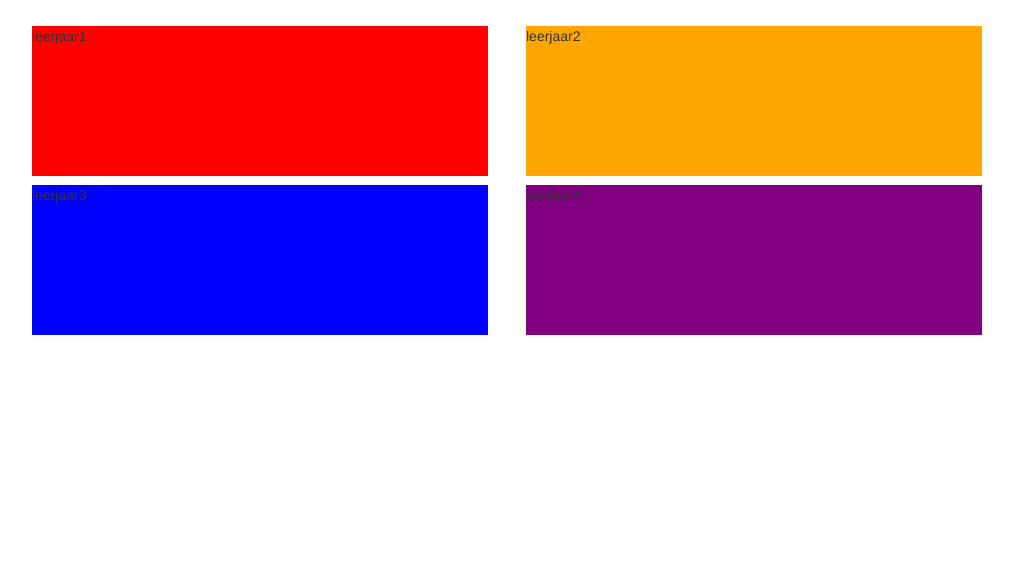
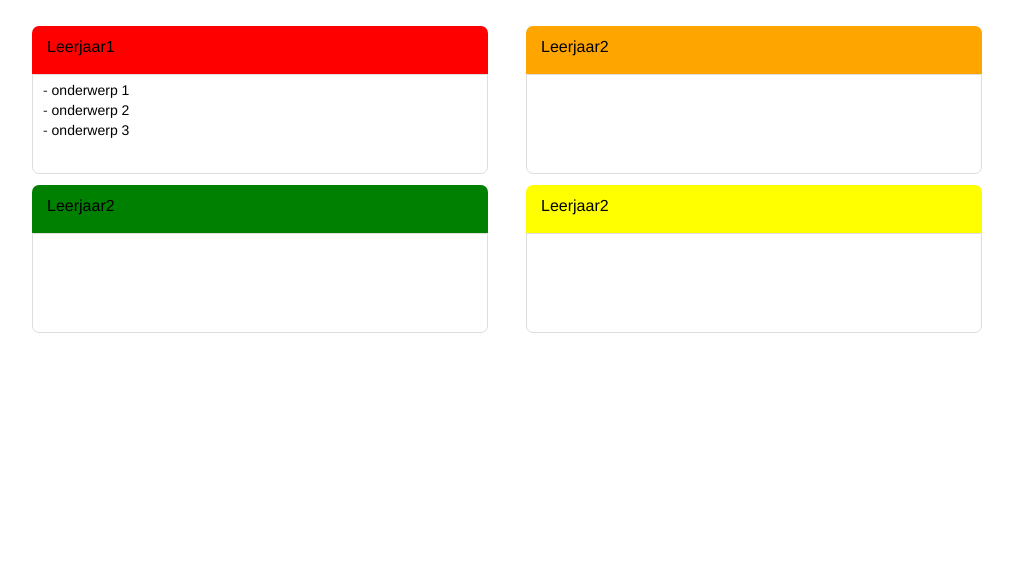
Before and after one commit to jkaan/Prince2-App, a PHP site: page / in a window 1280 px wide. Shown: the part 123-698 px from the top of the page, without its empty margins (133-1146 px from the left). Run offline with PHP 8.4, Linux system fonts and the light colour scheme; some libraries are stand-ins or nearby versions.

Commit message:
Ronde hoeken in content.

```diff
--- a/css/style.css
+++ b/css/style.css
@@ -23,20 +23,17 @@
 #content .leerjaar1{
 	float:left;
 	width: 48%;
-	background-color: red;
 	height: 150px;
 }
 #content .leerjaar2{
 	float:right;
 	width:48%;
-	background-color: orange;
 	height: 150px;
 }
 #content .leerjaar3{
 	margin-top: 1%;
 	float:left;
 	width:48%;
-	background-color: blue;
 	height: 150px;
 }
 
@@ -44,8 +41,50 @@
 	margin-top: 1%;
 	float:right;
 	width:48%;
-	background-color: purple;
 	height: 150px;
+}
+#content .header{
+	font-size: 16px;
+	color: #000;
+	padding: 5px;
+	background-color: red;
+	border-top-right-radius: 7px;
+	border-top-left-radius: 7px;
+}
+#content .red{
+	background-color: red;
+}
+#content .orange{
+	background-color: orange;
+}
+#content .green{
+	background-color: green;
+}
+#content .yellow{
+	background-color: yellow;
+}
+#content .header p{
+	margin-left: 10px;
+	margin-top: 5px;
+}
+#content .content{
+	background-color: #fff;
+	height: 100px;
+	border: 1px solid #ddd;
+	border-bottom-right-radius: 7px;
+	border-bottom-left-radius: 7px;
+}
+#content .content p{
+	margin-left: 10px;
+	margin-top: 5px;
+}
+#content .content a{
+	color: #000;
+}
+#content .content a:hover{
+	text-decoration: none;
+	color: blue;
+	font-weight: bold;
 }
 /** FOOTER **/
 #footer{
@@ -87,4 +126,7 @@
 	width: 100%;
 	margin-top: 4%;
 	}
+	#content .leerjaar4{
+		margin-bottom: 20%;
+	}
 }
--- a/index.html
+++ b/index.html
@@ -31,16 +31,26 @@
 	<div id="content">
 		<div class="container">
 			<div class="leerjaar1">
-			leerjaar1
+				<div class="header red"><p>Leerjaar1</p></div>
+				<div class="content">
+					<p>
+					- <a href="#">onderwerp 1</a> <br>
+					- <a href="#">onderwerp 2</a> <br>
+					- <a href="#">onderwerp 3</a> <br>
+					</p>
+				</div>
 			</div>
 			<div class="leerjaar2">
-			leerjaar2
+				<div class="header orange"><p>Leerjaar2</p></div>
+				<div class="content"></div>
 			</div>
 			<div class="leerjaar3">
-			leerjaar3
+				<div class="header green"><p>Leerjaar2</p></div>
+				<div class="content"></div>
 			</div>
 			<div class="leerjaar4">
-			leerjaar4
+				<div class="header yellow"><p>Leerjaar2</p></div>
+				<div class="content"></div>
 			</div>
 		</div>
 	</div>
```
